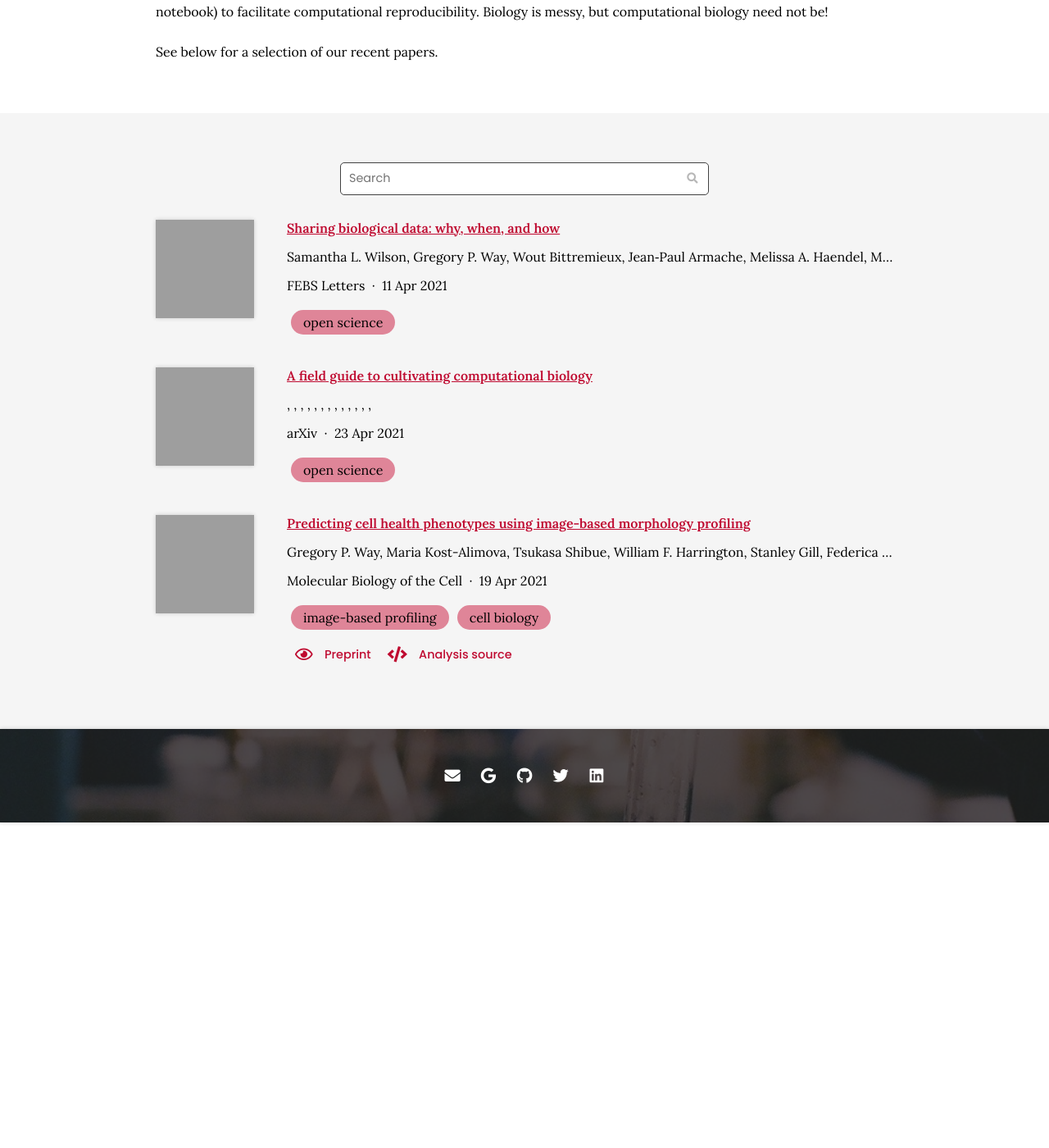
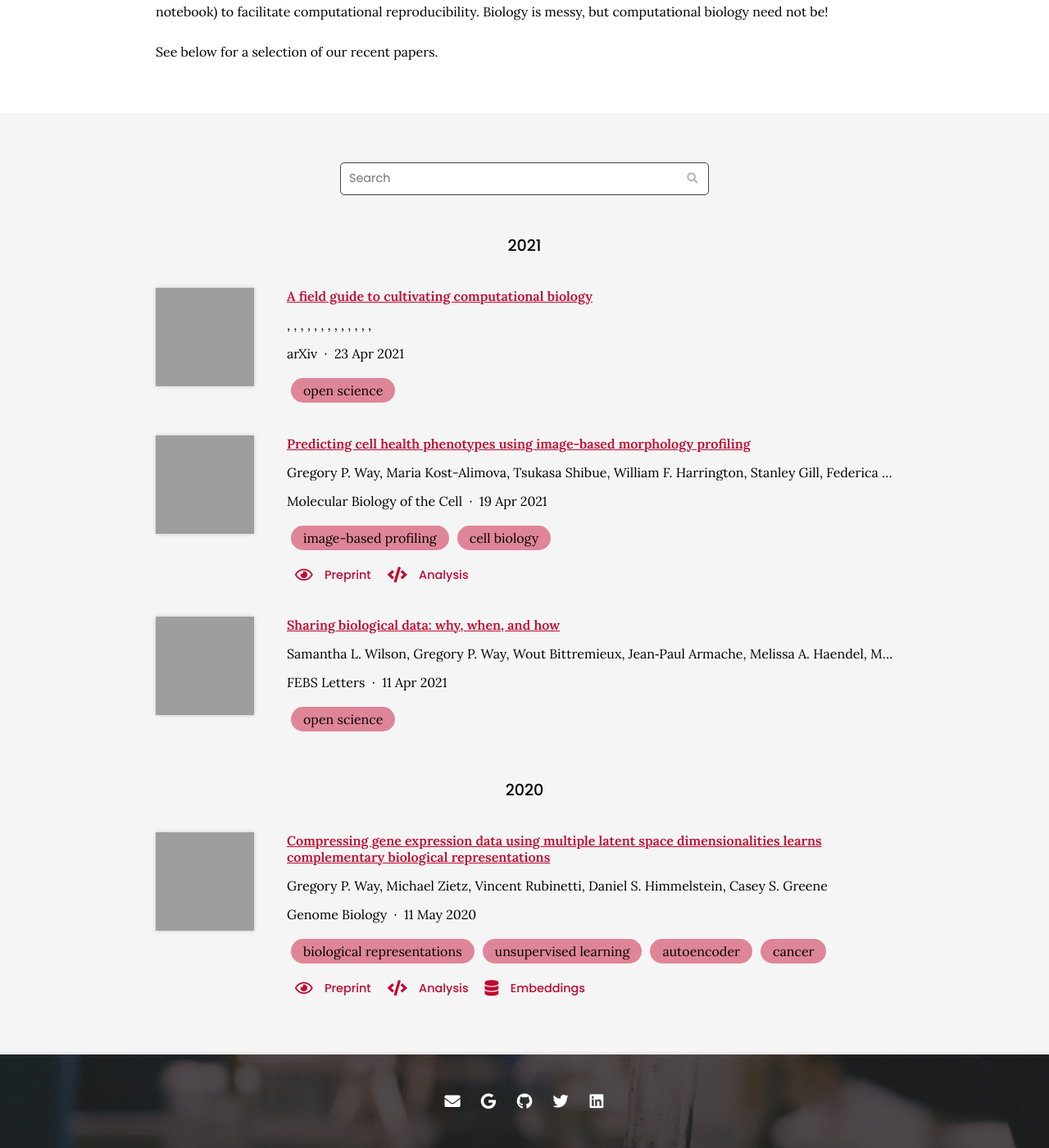
Before and after one commit to WayScience/waysciencelab.com, a Jekyll site: the page built from research/index.md, in a window 1280 px wide and 1400 px high, scrolled down 397 px. Shown: the whole window at 82% size. Built offline with Jekyll 4.4.1, drawn with Linux system fonts in a browser that asks for light colours; nearby versions of some CDN libraries; grey boxes are pictures that could not be loaded.

Commit message:
manually generate

```diff
--- a/_data/citations.yaml
+++ b/_data/citations.yaml
@@ -63,7 +63,35 @@
     link: https://www.biorxiv.org/content/10.1101/2020.07.08.193938v2
   - type: source
     link: https://github.com/broadinstitute/cell-health
-    text: Analysis source
+    text: Analysis
   tags:
   - image-based profiling
   - cell biology
+- id: doi:10.1186/s13059-020-02021-3
+  title: Compressing gene expression data using multiple latent space dimensionalities
+    learns complementary biological representations
+  authors:
+  - Gregory P. Way
+  - Michael Zietz
+  - Vincent Rubinetti
+  - Daniel S. Himmelstein
+  - Casey S. Greene
+  publisher: Genome Biology
+  date: '2020-05-11'
+  link: https://doi.org/gg2mjh
+  image: https://media.springernature.com/full/springer-static/image/art%3A10.1186%2Fs13059-020-02021-3/MediaObjects/13059_2020_2021_Fig6_HTML.png?as=webp
+  repo: greenelab/biobombe
+  extra-links:
+  - type: preprint
+    link: https://doi.org/10.1101/573782
+  - type: source
+    link: https://github.com/greenelab/biobombe
+    text: Analysis
+  - type: data
+    link: https://greenelab.github.io/BioBombe/
+    text: Embeddings
+  tags:
+  - biological representations
+  - unsupervised learning
+  - autoencoder
+  - cancer
```
